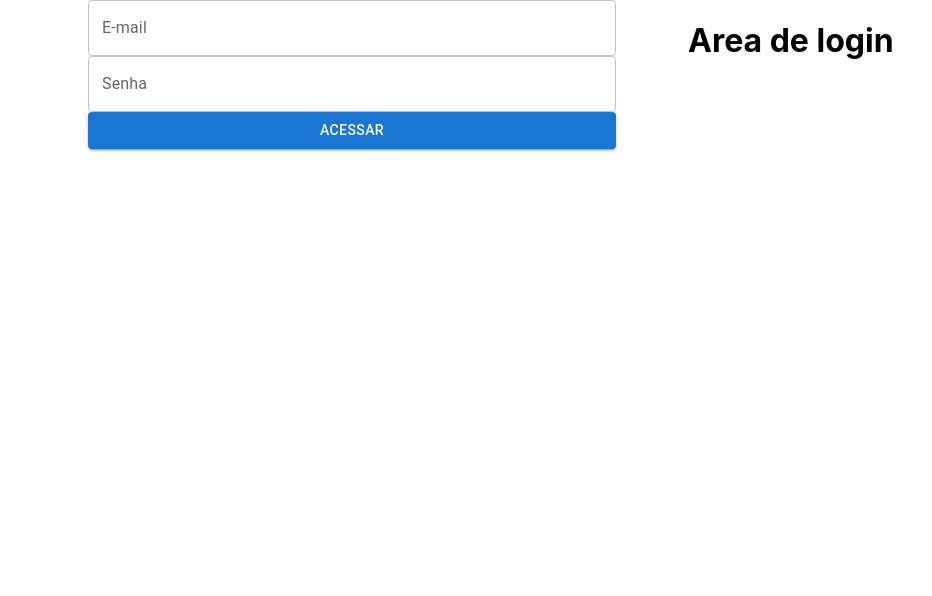
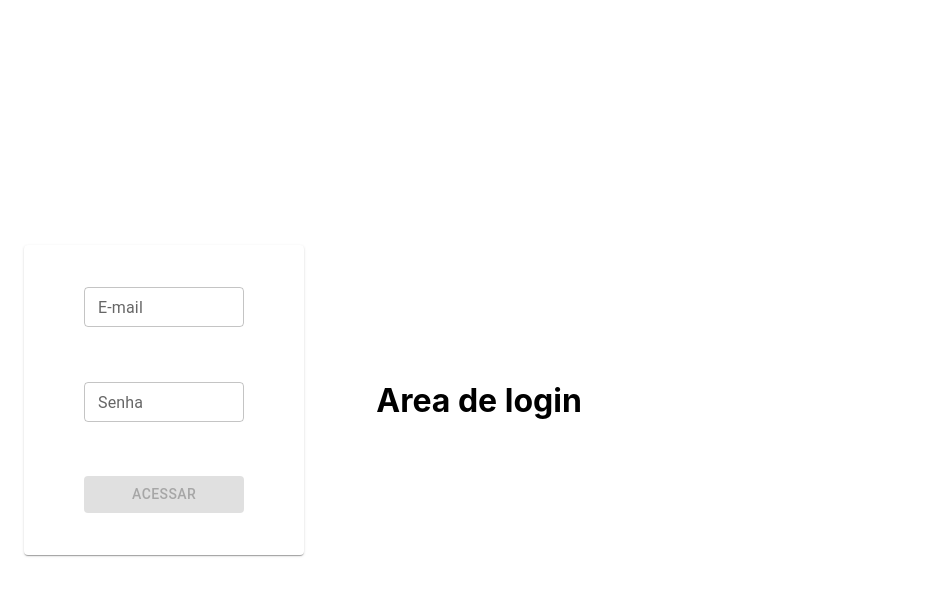
Before and after one commit to malves224/tracker-manager, a React (Create React App) app: page /login in a window 1280 px wide. Shown: the top 596 px of the page, without its empty margins (0-932 px from the left). Built offline with nearby package versions, Linux system fonts and the light colour scheme.

Commit message:
adiciona validaçao dos dados de login

```diff
--- a/package.json
+++ b/package.json
@@ -6,7 +6,8 @@
     "@emotion/react": "^11.7.1",
     "@emotion/styled": "^11.6.0",
     "@mui/icons-material": "^5.2.4",
-    "@mui/material": "^5.2.4",
+    "@mui/material": "^5.2.5",
+    "@mui/styles": "^5.2.3",
     "@testing-library/jest-dom": "^5.16.1",
     "@testing-library/react": "^12.1.2",
     "@testing-library/user-event": "^13.5.0",
--- a/src/components/ItemsNav.js
+++ b/src/components/ItemsNav.js
@@ -57,7 +57,7 @@ const getIcon = (nameItem) => {
 };
 
 
-export default function ItemsNav({items}) {
+export default function ItemsNav({items, handleDrawerToggle: togle}) {
   const [dropwdownOpen, setdropwdownOpen] = React.useState({
     clientes: false,
     veiculos: false,
@@ -77,7 +77,13 @@ export default function ItemsNav({items}) {
       });
     } else {
       navigate(route);
+      handleDrawerToggle();
     }
+  };
+
+  const onClickDropdownSubItem = (route) => {
+    navigate(route);
+    togle();
   };
 
   return (
@@ -107,7 +113,7 @@ export default function ItemsNav({items}) {
               subItemsDropdown.map(({name: nameItemSecondary, route}) => (
                 <Collapse
                   key={ route }
-                  onClick={ () => navigate(route) }
+                  onClick={ () => onClickDropdownSubItem(route) }
                   in={ dropwdownOpen[nameItemPrimary.toLocaleLowerCase()] }
                   timeout="auto"
                   unmountOnExit
@@ -138,4 +144,5 @@ ItemsNav.propTypes = {
     route: PropTypes.string,
   })).isRequired,
   map: PropTypes.func,
+  handleDrawerToggle: PropTypes.func
 };
--- a/src/components/ResponsiveDrawer.js
+++ b/src/components/ResponsiveDrawer.js
@@ -71,7 +71,7 @@ function ResponsiveDrawer(props) {
             "& .MuiDrawer-paper": { boxSizing: "border-box", width: drawerWidth },
           } }
         >
-          <ItemsNav items={ itemsMenu } />
+          <ItemsNav handleDrawerToggle={ handleDrawerToggle } items={ itemsMenu } />
         </Drawer>
         <Drawer
           variant="permanent"
--- a/src/pages/Login.js
+++ b/src/pages/Login.js
@@ -1,50 +1,96 @@
-/* eslint-disable react/forbid-component-props */
 import React, {useState} from "react";
-import {  Button, Container, TextField } from "@mui/material";
+import { Button, Container, TextField, Paper } from "@mui/material";
+import { makeStyles } from "@mui/styles";
+import { checkEmail, checkPassword } from "../util/formValidate";
 
-const useStyles = () => {
-  return {
+const useStyles = makeStyles({
   containerPage: {
     display: "flex",
-      height: "calc(100vh)"
-    }
-  };
-};
+    alignItems: "center",
+    height: "calc(100vh)",
+  },
+  containerCardLogin: {
+    display: "flex",
+    justifyContent: "space-around",
+    height:"280px",
+    "flexFlow": "column",
+    padding: "15px 60px",
+  },
+});
 
 export default function Login() {
   const [acesso, setAcesso] = useState({
-    email: "",
-    senha: ""
+    email: {
+      value: "",
+      isValid: " "
+    },
+    senha: {
+      value: "",
+      isValid: false
+    }
   });
   const styles = useStyles();
 
+  const MIN_DIGIT_PASSWORD = 8;
+
   const handleChange = ({target}) => {
-    const { id, value } = target;
+    const { id: name, value } = target;
     setAcesso({
       ...acesso,
-      [id]: value,
+      [name]: {
+        ...acesso[name],
+        value,
+        ...name === "senha" && { isValid: checkPassword(value, MIN_DIGIT_PASSWORD)},
+      },
     });
   };
 
+  const handleBlurEmail = ({target}) => {
+    const { id: name, value } = target;
+    setAcesso({
+      ...acesso,
+      [name]: {
+        ...acesso[name],
+        ...value.length && { isValid: checkEmail(value)},
+      }
+    });
+  };
+
+  const loginIsValid = () => checkEmail(acesso.email.value) && acesso.senha.isValid;
+
   return (
-    <Container sx={ styles.containerPage }>
-      <Container sx={ {display: "flex", "flexFlow": "column"} }>
+    <Container class={ styles.containerPage }>
+      <Container sx={ {  width: "430px"} }>
+        <Paper>
+          <Container class={ styles.containerCardLogin }>
             <TextField
               onChange={ handleChange }
-          value={ acesso.email }
+              onBlur={ handleBlurEmail }
+              value={ acesso.email.value }
+              error={ !acesso.email.isValid }
+              helperText={ !acesso.email.isValid && "Email Invalido" }
+              type="text"
               id="email"
               label="E-mail"
               variant="outlined"
+              size="small"
             />
             <TextField
               onChange={ handleChange }
-          value={ acesso.senha }
+              value={ acesso.senha.value }
               id="senha"
               label="Senha"
               type="password"
               autoComplete="current-password"
+              size="small"
             />
-        <Button variant="contained">Acessar</Button>
+            <Button
+              variant="contained"
+              disabled={ !loginIsValid() }
+            >Acessar
+            </Button>
+          </Container>
+        </Paper>
       </Container>
       <Container>
         <Container>
--- /dev/null
+++ b/src/util/formValidate.js
@@ -0,0 +1,14 @@
+const checkEmail = (value) => {
+  const regex = new RegExp(/^([\w-]+\.)*[\w\- ]+@([\w\- ]+\.)+([\w-]{2,3})$/); // fonte dessa expresão https://www.devmedia.com.br/iniciando-expressoes-regulares/6557
+  return regex.test(value);
+};
+
+const checkPassword = (value, minDigit) => {
+  const MIN_LENGTH = minDigit;
+  return value.length >= MIN_LENGTH;
+};
+
+export {
+  checkEmail,
+  checkPassword
+};
```
Also changed, not shown: 1 other file (tests, documents, lock files or other folders). Lines whose indentation alone changed are shown as unchanged.
